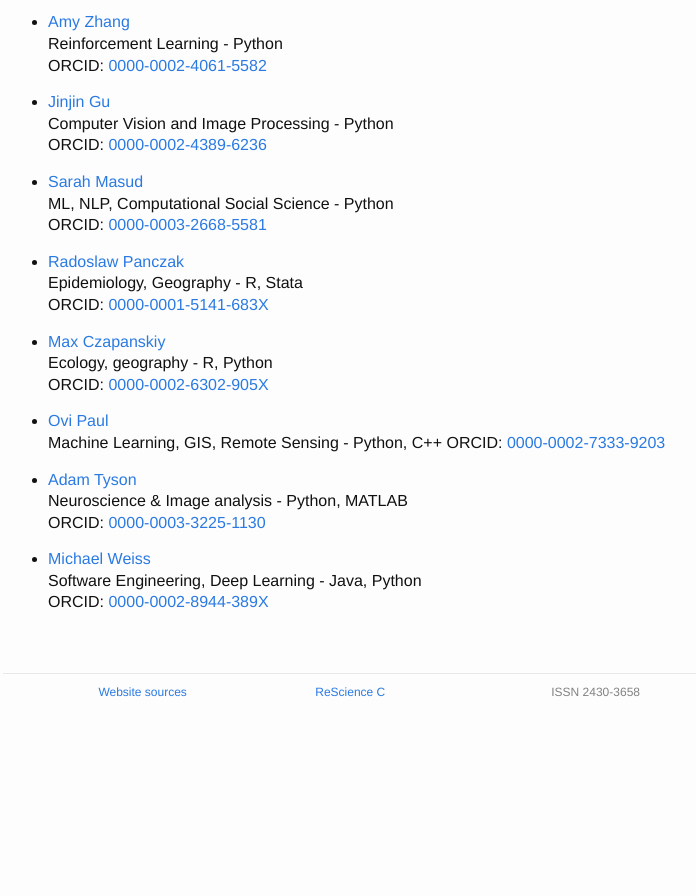
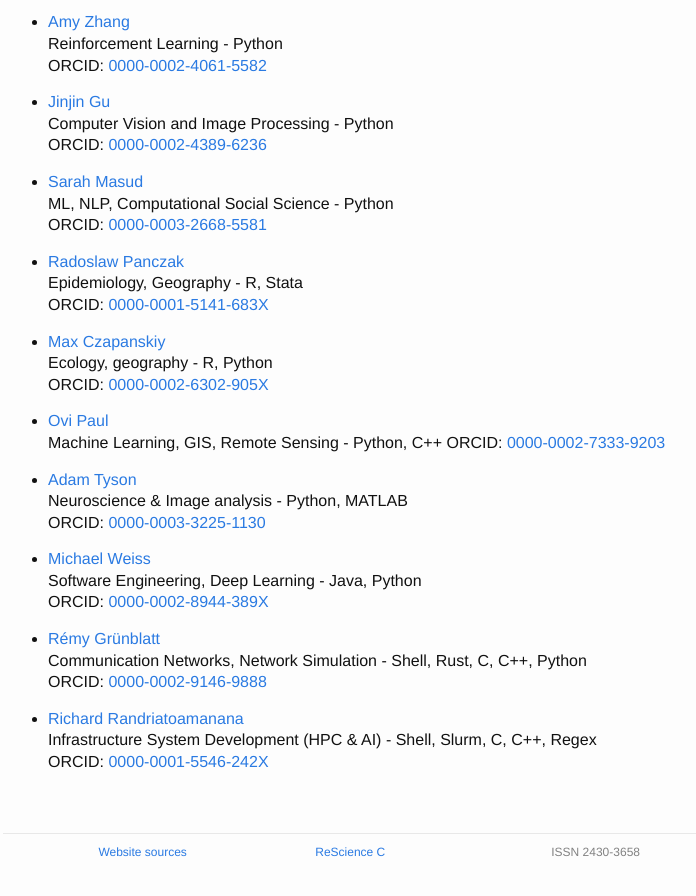
Before and after one commit to ReScience/rescience.github.io, a Jekyll site: the page built from 04-board.md, in a window 1280 px wide and 900 px high, scrolled down 11880 px. Shown: the top 896 px of the window, without its empty margins (252-948 px from the left). Built offline with Jekyll 4.4.1, drawn with Linux system fonts in a browser that asks for light colours; our own code applies the rules of GitHub Pages for plain Markdown files; before the commit the page ends 12620 px from its top, so only the background shows below that.

Commit message:
Added Rémy Grünblatt and Richard Randriatoamanana to the board (reviewers)

```diff
--- a/04-board.md
+++ b/04-board.md
@@ -643,3 +643,11 @@ ORCID: [0000-0002-8225-7517](https://orcid.org/0000-0002-8225-7517)
 * [Michael Weiss](https://github.com/MiWeiss)
   Software Engineering, Deep Learning - Java, Python
   ORCID: [0000-0002-8944-389X](https://orcid.org/0000-0002-8944-389X)
+
+* [Rémy Grünblatt](https://github.com/rgrunbla)
+  Communication Networks, Network Simulation - Shell, Rust, C, C++, Python
+  ORCID: [0000-0002-9146-9888](https://orcid.org/0000-0002-9146-9888)
+
+* [Richard Randriatoamanana](https://github.com/randria)
+  Infrastructure System Development (HPC & AI) - Shell, Slurm, C, C++, Regex
+  ORCID: [0000-0001-5546-242X](https://orcid.org/0000-0001-5546-242X)
```
